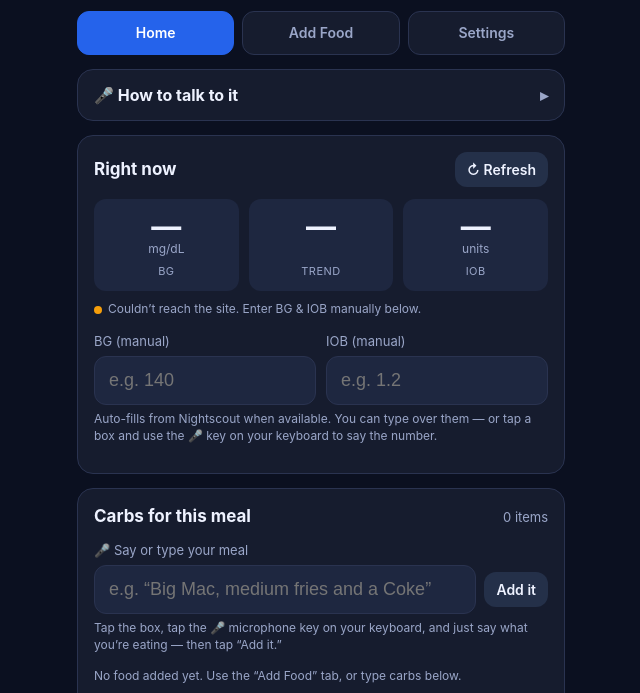
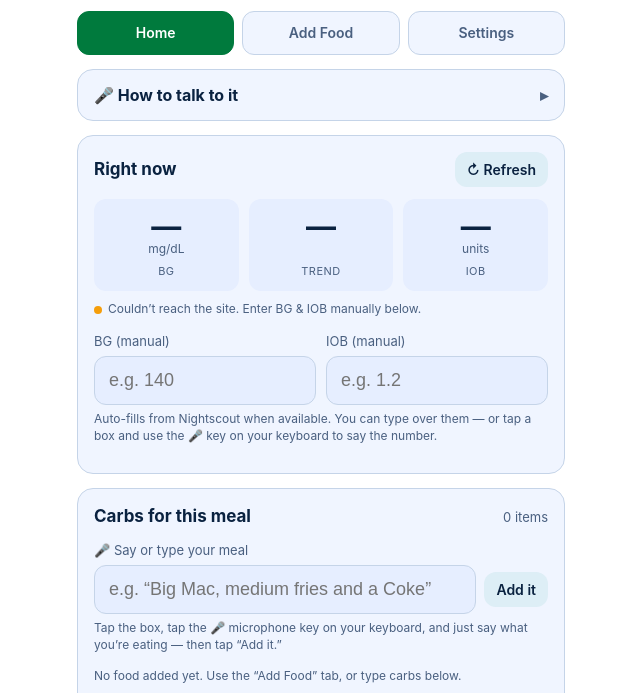
Before and after one commit to sjjobr/bolus-helper, a plain HTML site: page index.html in a window 1280 px wide. Shown: the part 94-787 px from the top of the page, without its empty margins (319-959 px from the left). Drawn offline with Linux system fonts and the light colour scheme; no server answers.

Commit message:
Apply Dexcom color theme with white background

```diff
--- a/index.html
+++ b/index.html
@@ -4,15 +4,15 @@
 <meta charset="UTF-8">
 <meta name="viewport" content="width=device-width, initial-scale=1.0, maximum-scale=1.0, user-scalable=no, viewport-fit=cover">
 <meta name="apple-mobile-web-app-capable" content="yes">
-<meta name="apple-mobile-web-app-status-bar-style" content="black-translucent">
+<meta name="apple-mobile-web-app-status-bar-style" content="default">
 <meta name="apple-mobile-web-app-title" content="Bolus Helper">
-<meta name="theme-color" content="#0b1020">
+<meta name="theme-color" content="#ffffff">
 <title>Bolus Helper</title>
 <style>
   :root{
-    --bg:#0b1020; --card:#161c2e; --card2:#1e2740; --line:#2a3350;
-    --txt:#eef2ff; --muted:#9aa6c8; --accent:#4f8cff; --accent2:#2563eb;
-    --green:#22c55e; --amber:#f59e0b; --red:#ef4444; --pill:#243049;
+    --bg:#ffffff; --card:#f0f5ff; --card2:#e6eeff; --line:#c5d4e8;
+    --txt:#0A2240; --muted:#4a6080; --accent:#00A04B; --accent2:#007A3D;
+    --green:#00C65A; --amber:#f59e0b; --red:#ef4444; --pill:#ddeef6;
   }
   *{box-sizing:border-box; -webkit-tap-highlight-color:transparent;}
   html,body{margin:0; padding:0;}
```
